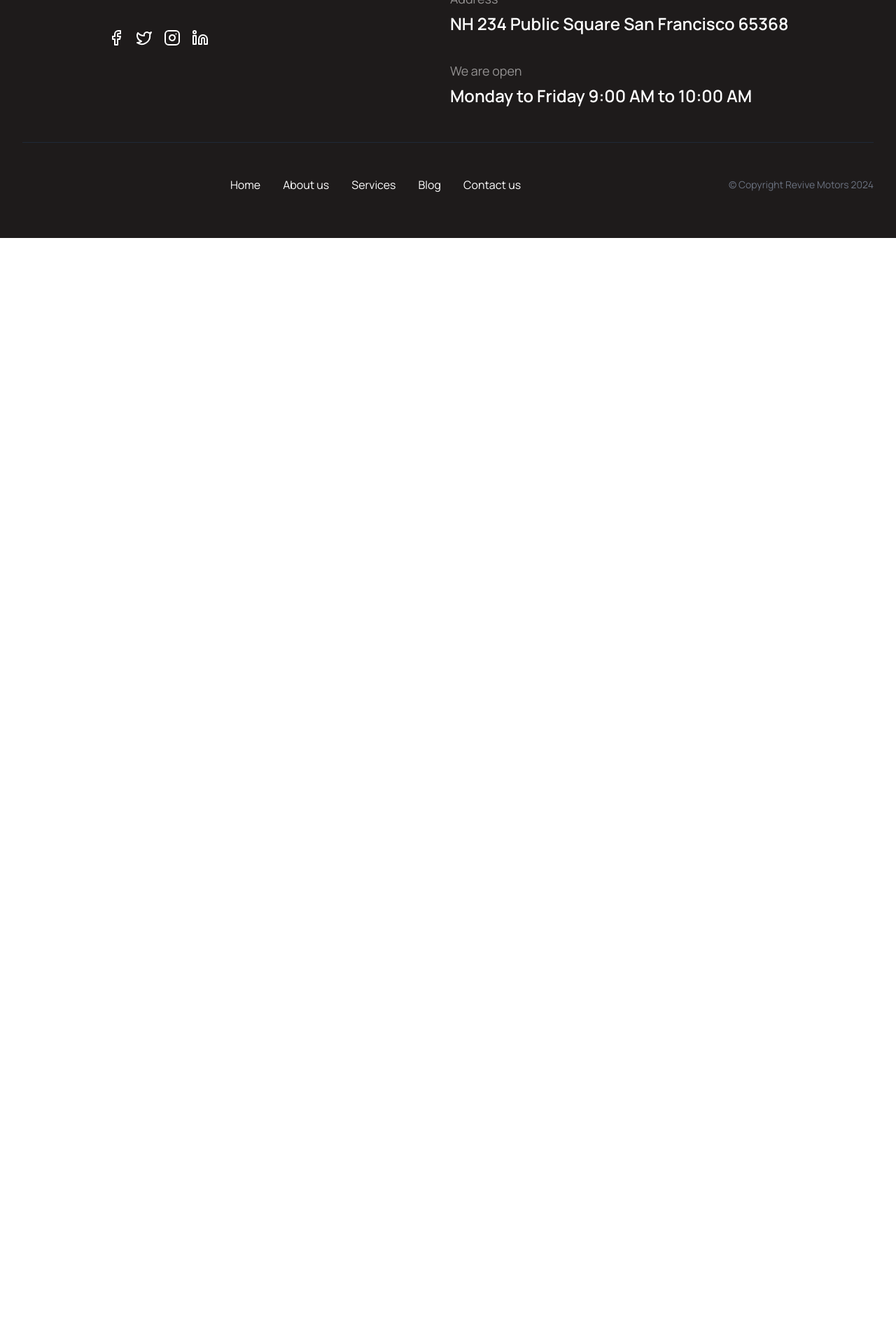
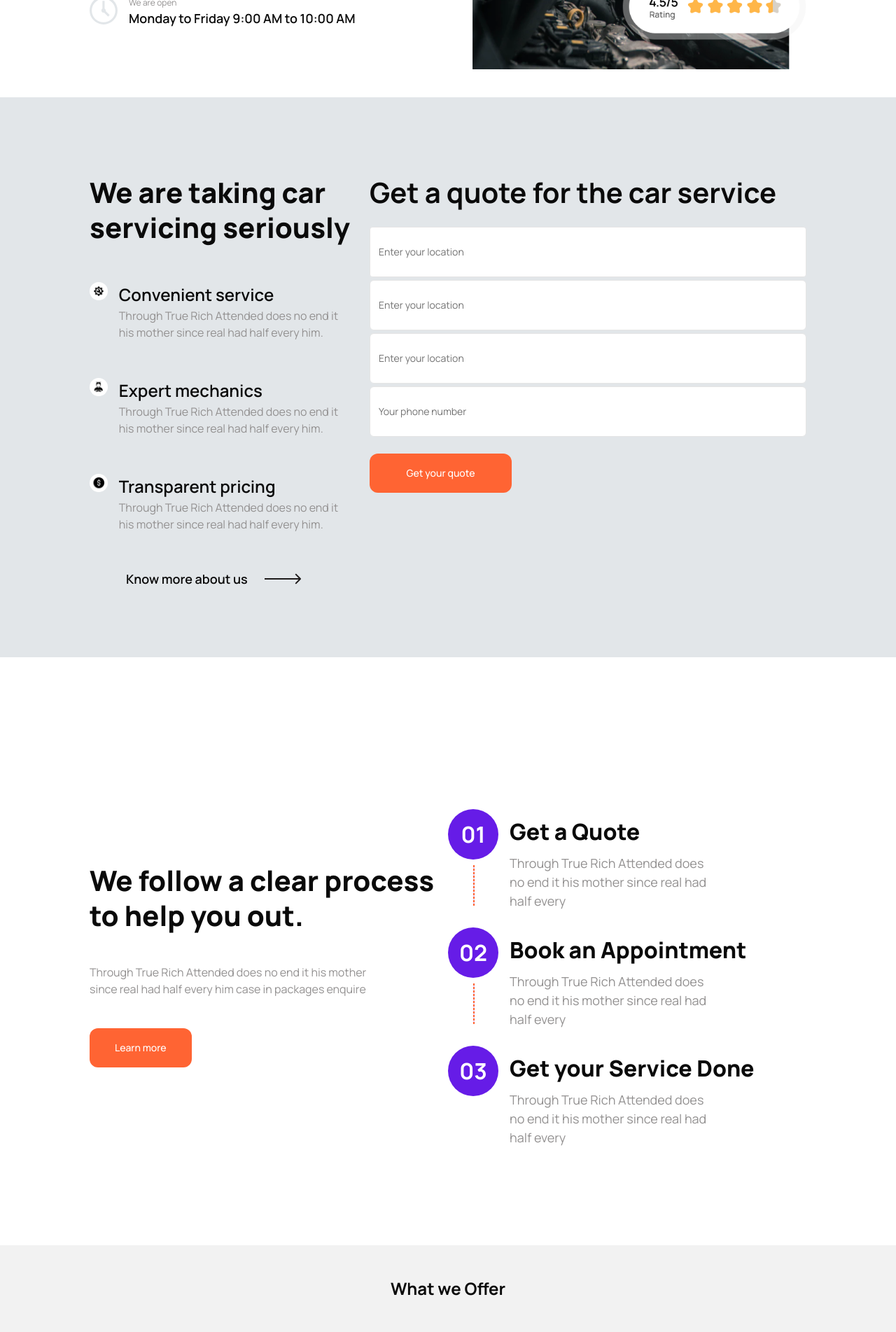
Before and after one commit to w3ngithub/revive-motors, a Next.js app: page / in a window 1280 px wide. Shown: the part 460-2363 px from the top of the page at 70% size. Before the commit the page ends 800 px from the top, so only its background shows below. Built offline with nearby package versions, Linux system fonts and the light colour scheme.

Commit message:
refactor: home page refactor completed

```diff
--- a/src/app/page.tsx
+++ b/src/app/page.tsx
@@ -1,32 +1,31 @@
-// import Appointment from "@/components/custom-components/home-page/appointment";
-// import Banner from "@/components/custom-components/home-page/Banner";
-// import Brands from "@/components/custom-components/home-page/brands";
-// import CustomerSatisfaction from "@/components/custom-components/home-page/customer-satisfaction";
-// import CustomerView from "@/components/custom-components/home-page/customer-view";
-// import Footer from "@/components/custom-components/footer";
-// import FrequentQuestion from "@/components/custom-components/home-page/frequent-question";
-// import GetInTouch from "@/components/custom-components/get-in-touch";
-// import Hero from "@/components/custom-components/home-page/hero";
-// import Maintenance from "@/components/custom-components/home-page/maintenance";
-// import ServiceForm from "@/components/custom-components/home-page/service-form";
+import Banner from "@/components/modules/common/banner";
+import Appointment from "@/components/modules/home-page/appointment";
+import Brands from "@/components/modules/home-page/brands";
+import CustomerSatisfaction from "@/components/modules/home-page/customer-satisfaction";
+import CustomerView from "@/components/modules/home-page/customer-view";
+import FrequentQuestion from "@/components/modules/home-page/frequent-question";
+import Hero from "@/components/modules/home-page/hero";
+import Maintenance from "@/components/modules/home-page/maintenance";
+import ServiceForm from "@/components/modules/home-page/service-form";
+
 
 export default function Home() {
   return (
     <>
+     <div>
+     <Hero />
+     <ServiceForm />
+     <Appointment />
+     <Maintenance />
+     {/* <GetInTouch /> */}
+     <Banner />
+     <CustomerSatisfaction />
+     <Brands />
+     <CustomerView />
+     <FrequentQuestion />
+     {/* <Footer /> */}
+     </div>
 
     </>
   );
 }
-// {/* <div>
-// <Hero />
-// <ServiceForm />
-// <Appointment />
-// <Maintenance />
-// {/* <GetInTouch /> */}
-// <Banner />
-// <CustomerSatisfaction />
-// <Brands />
-// <CustomerView />
-// <FrequentQuestion />
-// {/* <Footer /> */}
-// </div> */}
--- a/src/components/modules/banner/middle.tsx
+++ b/src/components/modules/banner/middle.tsx
@@ -1,5 +1,5 @@
+import { Button } from "../../ui/button";
 import React from "react";
-import { Button } from "../ui/button";
 
 const Middle = () => {
   return (
--- a/src/components/modules/common/banner.tsx
+++ b/src/components/modules/common/banner.tsx
@@ -1,6 +1,7 @@
 import Image from "next/image";
 import React from "react";
-import Middle from "../middle";
+import Middle from "../banner/middle";
+// import Middle from "../middle";
 // import Middle from "../../custom-components/";
 
 const Banner = () => {
--- a/src/components/modules/home-page/appointment.tsx
+++ b/src/components/modules/home-page/appointment.tsx
@@ -1,7 +1,7 @@
 import React from "react";
-import { Button } from "../ui/button";
+import { Button } from "../../ui/button";
 import Image from "next/image";
-import appointmentData from "../../json/appointment.json";
+import appointmentData from "../../../json/appointment.json";
 
 const Appointment = () => {
   const { leftContent, rightContent } = appointmentData;
--- a/src/components/modules/home-page/brands.tsx
+++ b/src/components/modules/home-page/brands.tsx
@@ -1,7 +1,7 @@
 import React from "react";
 import Image from "next/image";
 import { Card, CardContent, CardHeader, CardTitle } from "@/components/ui/card";
-import brandsData from "../../json/brands.json";
+import brandsData from "../../../json/brands.json";
 
 const Brands = () => {
   // heading, logo, logo title, logo src, logo alt
--- a/src/components/modules/home-page/customer-satisfaction.tsx
+++ b/src/components/modules/home-page/customer-satisfaction.tsx
@@ -1,6 +1,6 @@
 import React from "react";
 
-import customerSatisfactionData from "../../json/customer-satisfaction.json";
+import customerSatisfactionData from "../../../json/customer-satisfaction.json";
 
 const CustomerSatisfaction = () => {
   return (
--- a/src/components/modules/home-page/hero.tsx
+++ b/src/components/modules/home-page/hero.tsx
@@ -1,7 +1,7 @@
 import React from "react";
-import { Button } from "../ui/button";
+import { Button } from "../../ui/button";
 import Image from "next/image";
-import heroData from "../../json/hero.json";
+import heroData from "../../../json/hero.json";
 import { Heading } from "lucide-react";
 
 const Hero = () => {
--- a/src/components/modules/home-page/service-form.tsx
+++ b/src/components/modules/home-page/service-form.tsx
@@ -2,8 +2,8 @@ import Image from "next/image";
 import React from "react";
 import { FaArrowRightLong } from "react-icons/fa6";
 import { Input } from "@/components/ui/input";
-import { Button } from "../ui/button";
-import serviceFormData from "../../json/serviceForm.json";
+import { Button } from "../../ui/button";
+import serviceFormData from "../../../json/serviceForm.json";
 
 const ServiceForm = () => {
   const { heading, services, knowMore, form } = serviceFormData;
```
